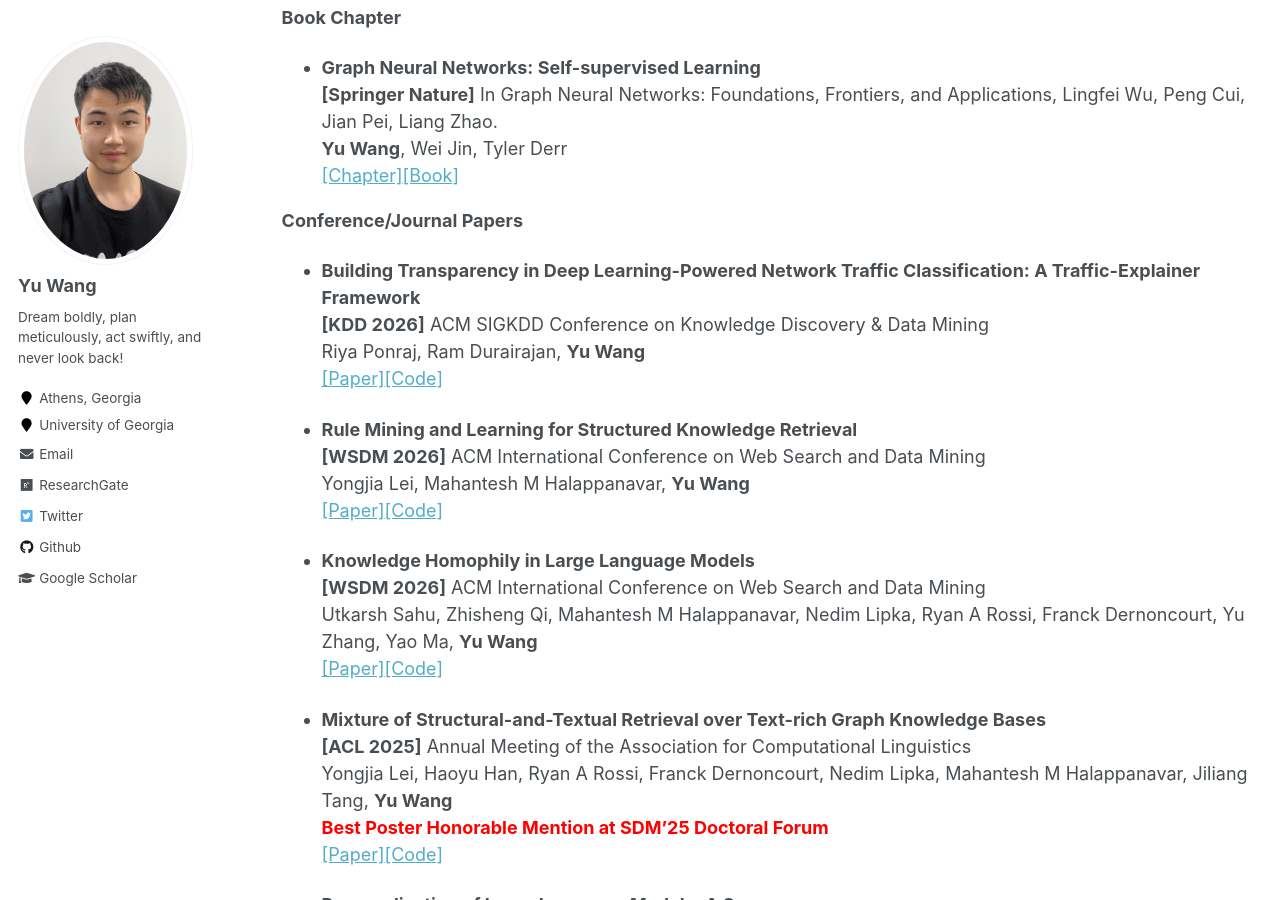
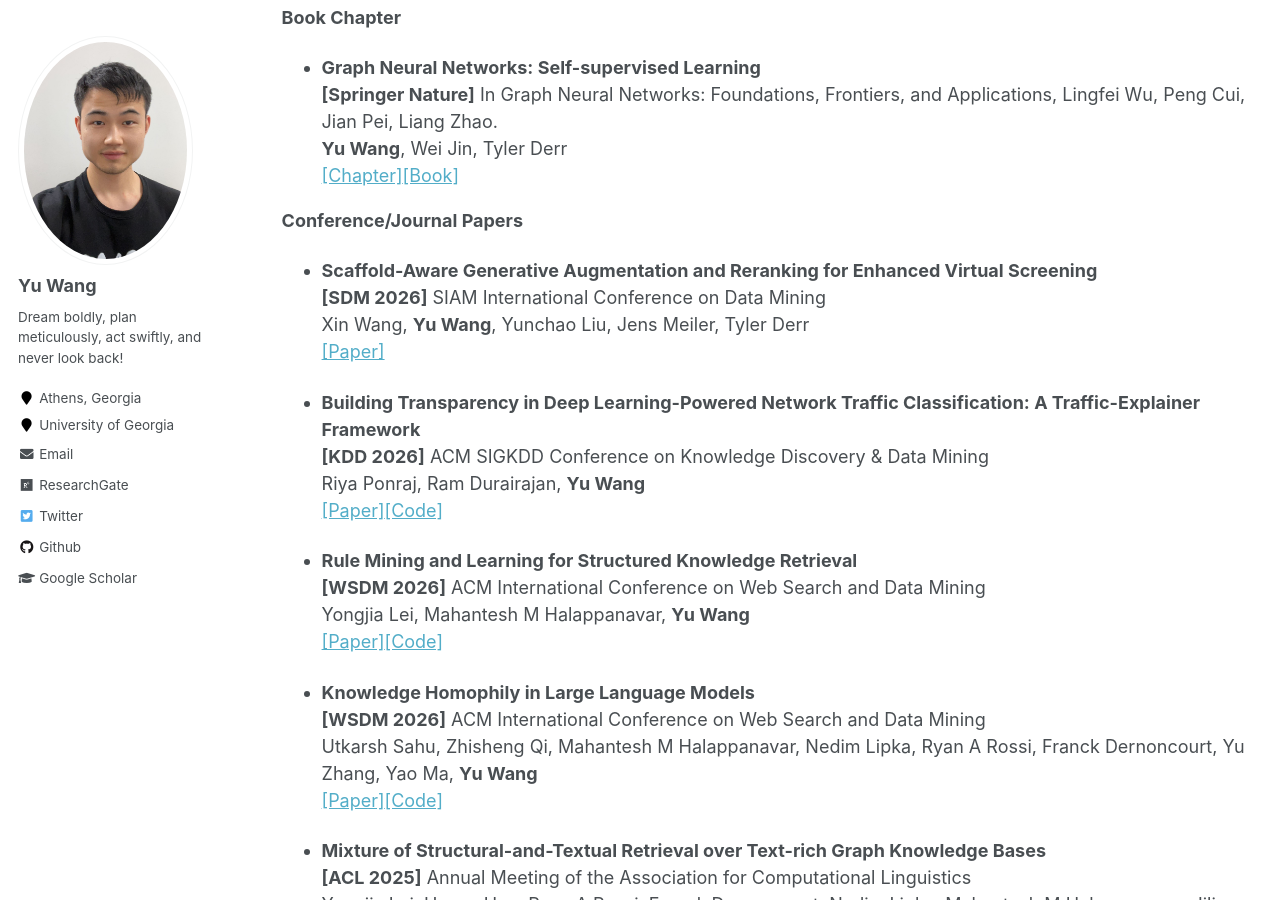
Before and after one commit to yuwang0103/yuwang0103.github.io, a Jekyll site: the page built from _pages/publication.md, in a window 1280 px wide and 900 px high, scrolled down 1127 px. Built offline with Jekyll 4.4.1, drawn with Linux system fonts in a browser that asks for light colours.

Commit message:
Update publication list

```diff
--- a/_pages/publication.md
+++ b/_pages/publication.md
@@ -47,6 +47,11 @@ Most up-to-date publications are [here](https://yuwang0103.github.io/_pages/CV.p
 
 
 **Conference/Journal Papers**
+
+- **Scaffold-Aware Generative Augmentation and Reranking for Enhanced Virtual Screening**
+  <br> **[SDM 2026]** SIAM International Conference on Data Mining
+  <br> Xin Wang, **Yu Wang**, Yunchao Liu, Jens Meiler, Tyler Derr
+  <br> [[Paper]](https://arxiv.org/abs/2510.16306)
 
 - **Building Transparency in Deep Learning-Powered Network Traffic Classification: A Traffic-Explainer Framework**
   <br> **[KDD 2026]** ACM SIGKDD Conference on Knowledge Discovery & Data Mining
```
